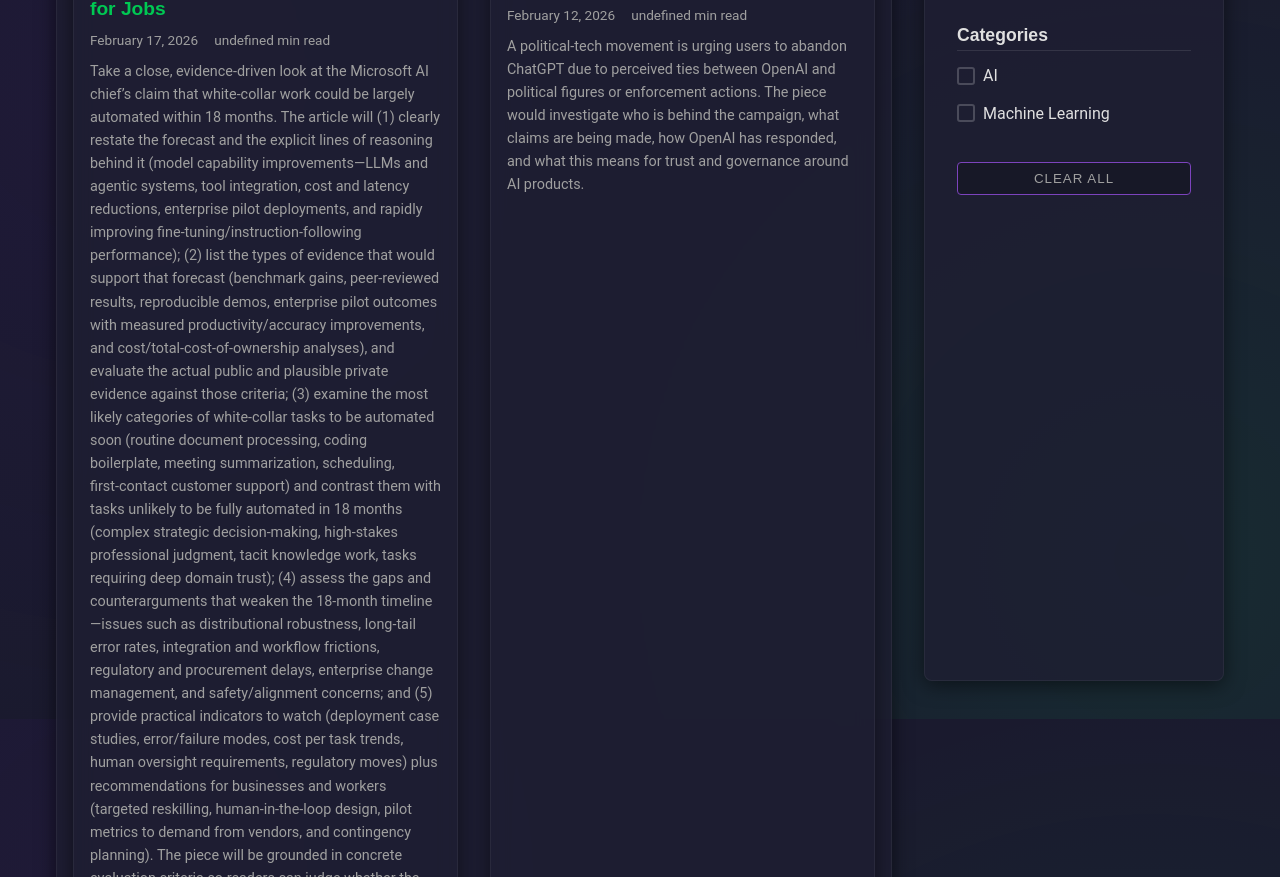
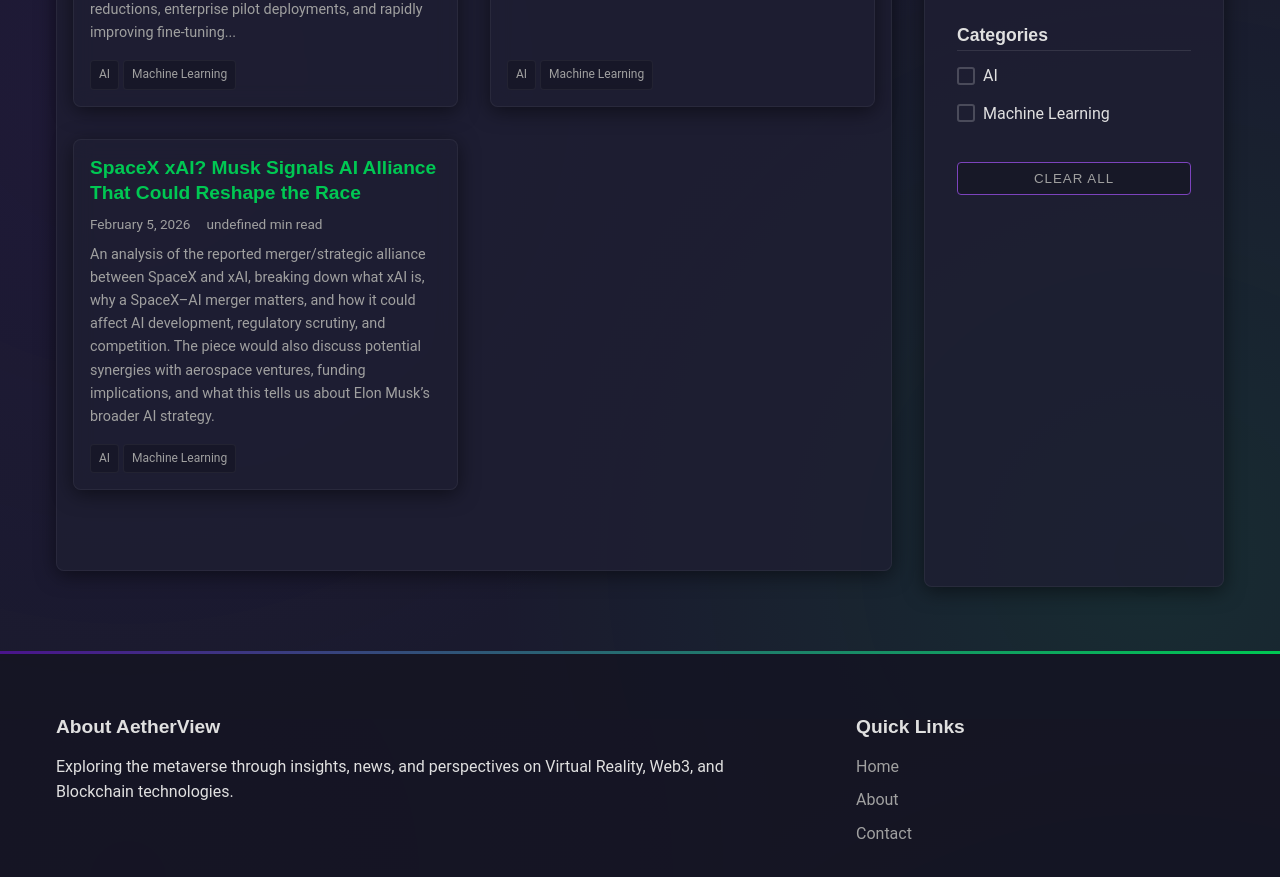
Before and after one commit to aether-technologies/aetherview, a website: page www/index.html in a window 1280 px wide. Shown: the part 881-1758 px from the top of the page. Drawn offline with Linux system fonts and the light colour scheme.

Commit message:
Polished article grid

```diff
--- a/www/css/styles.css
+++ b/www/css/styles.css
@@ -1079,6 +1079,7 @@
 }
 
 .article-image {
+    display: none; /* hide image until we actually have one */
     position: relative;
     overflow: hidden;
     height: 200px;
--- a/www/js/articles.js
+++ b/www/js/articles.js
@@ -9,6 +9,7 @@
 let articlesPerPage = 6;
 let currentFilteredArticles = [];
 const article_logging = false;
+const excerptMaxLength = 400;
 
 /**
  * Initialize the articles module
@@ -721,7 +722,7 @@
                 <span class="article-date">${displayDate}</span>
                 <span class="article-read-time">${article.readTime} min read</span>
             </div>
-            <p class="article-excerpt">${article.excerpt}</p>
+            <p class="article-excerpt">${article.excerpt.length > excerptMaxLength ? article.excerpt.substring(0, excerptMaxLength) + '...' : article.excerpt}</p>
             <div class="article-tags">
                 ${article.topics.map(topic => `<a href="#" class="article-tag">${topic}</a>`).join('')}
             </div>
```
